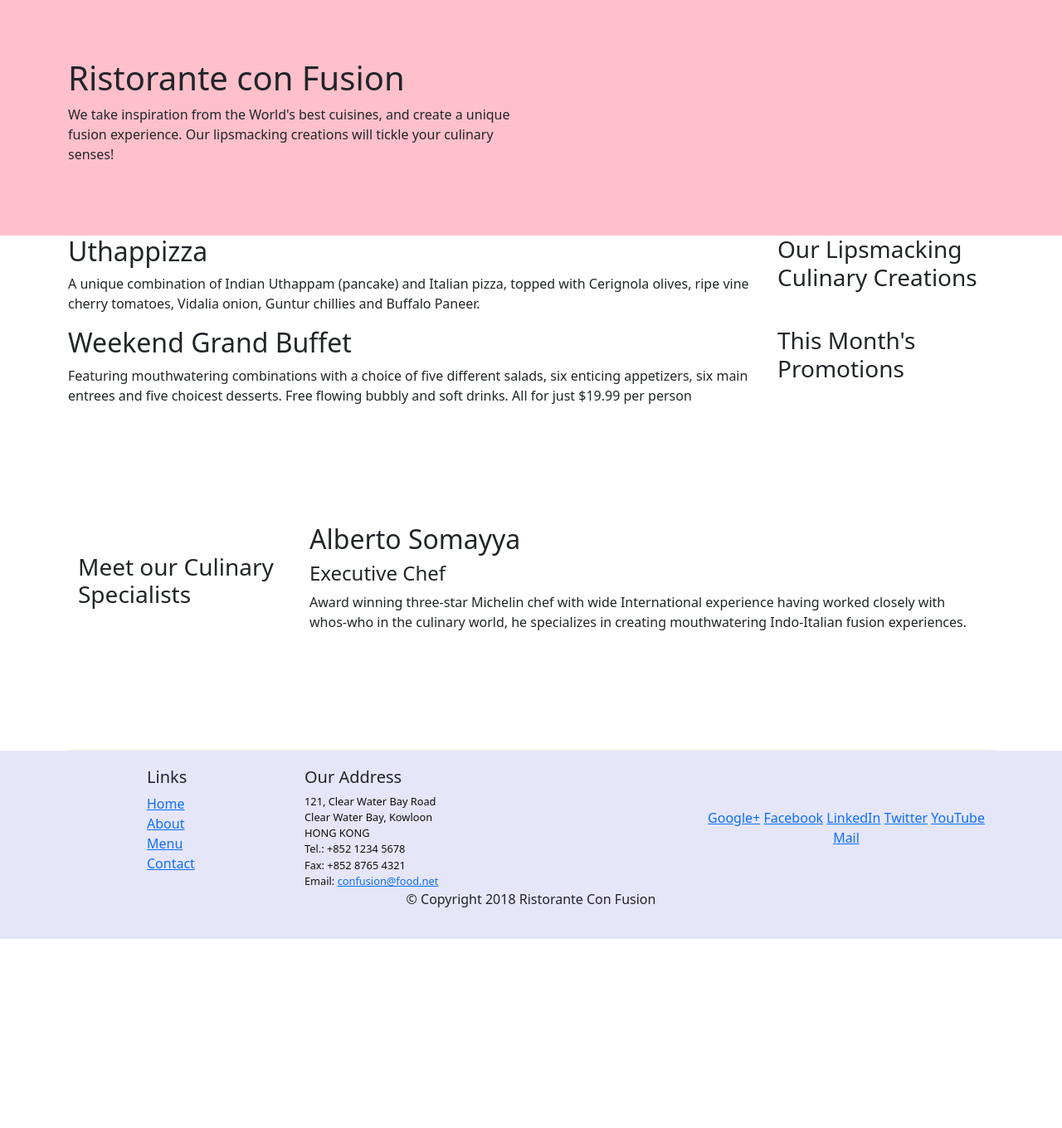
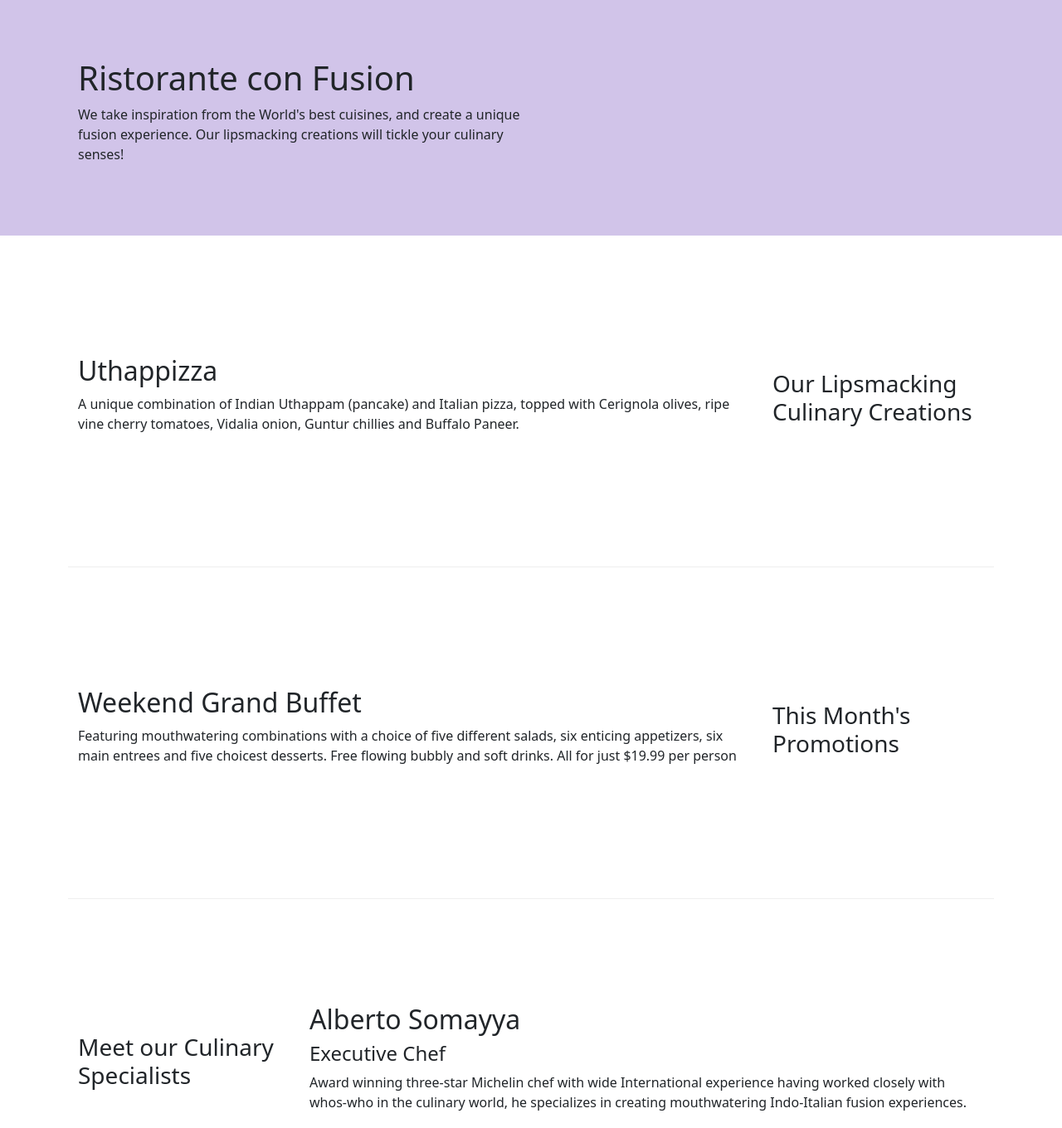
Before and after one commit to djoverbeatz29/cs-bootstrap-intro, a website: page index.html in a window 1280 px wide. Shown: the top 1360 px of the page at 83% size. Before the commit the page ends 1132 px from the top, so only its background shows below. Drawn offline with nearby package versions, Linux system fonts and the light colour scheme.

Commit message:
More bootstrap styling to the rows

```diff
--- a/css/styles.css
+++ b/css/styles.css
@@ -13,16 +13,16 @@
 .jumbotron {
     padding: 70px 30px;
     margin: 0px auto;
-    background: pink;
+    background: #D1C4E9;
 }
 
-footer {
+.footer {
     background-color: lavender;
     margin: 0px auto;
     padding: 20px 0px;
 }
 
-footer address {
+address {
     font-size: 80%;
     margin: 0px;
     color: #0f0f0f;
--- a/index.html
+++ b/index.html
@@ -15,7 +15,7 @@
 <body>
     <header class="jumbotron">
         <div class="container">
-            <div class="row">
+            <div class="row row-header">
                 <div class="col-12 col-sm-6">
                     <h1>Ristorante con Fusion</h1>
                     <p>We take inspiration from the World's best cuisines, and create a unique fusion experience. Our lipsmacking creations will tickle your culinary senses!</p>
@@ -27,7 +27,7 @@
     </header>
 
     <div class="container">
-        <div class="row">
+        <div class="row row-content align-items-center">
             <div class="col-12 col-sm-4 order-sm-last col-md-3">
                 <h3>Our Lipsmacking Culinary Creations</h3>
             </div>
@@ -38,7 +38,7 @@
         </div>
 
 
-        <div class="row">
+        <div class="row row-content align-items-center">
             <div class="col-12 col-sm-4 order-sm-last col-md-3">
                 <h3>This Month's Promotions</h3>
             </div>
@@ -60,7 +60,7 @@
         </div>
     </div>
 
-    <footer>
+    <footer class="footer">
         <div class="container">
             <div class="row">
                 <div class="col-4 offset-1 col-sm-2">
```
